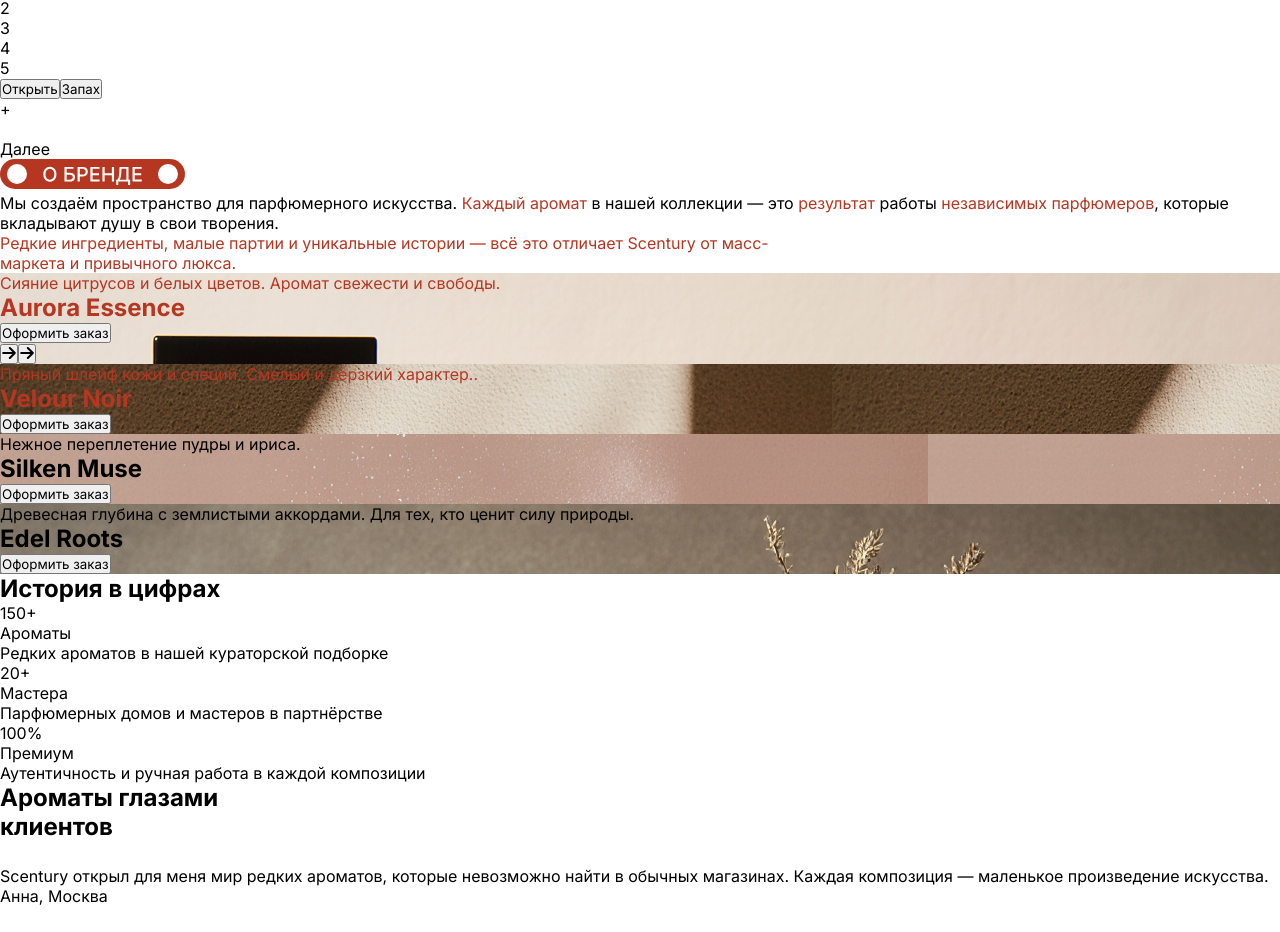
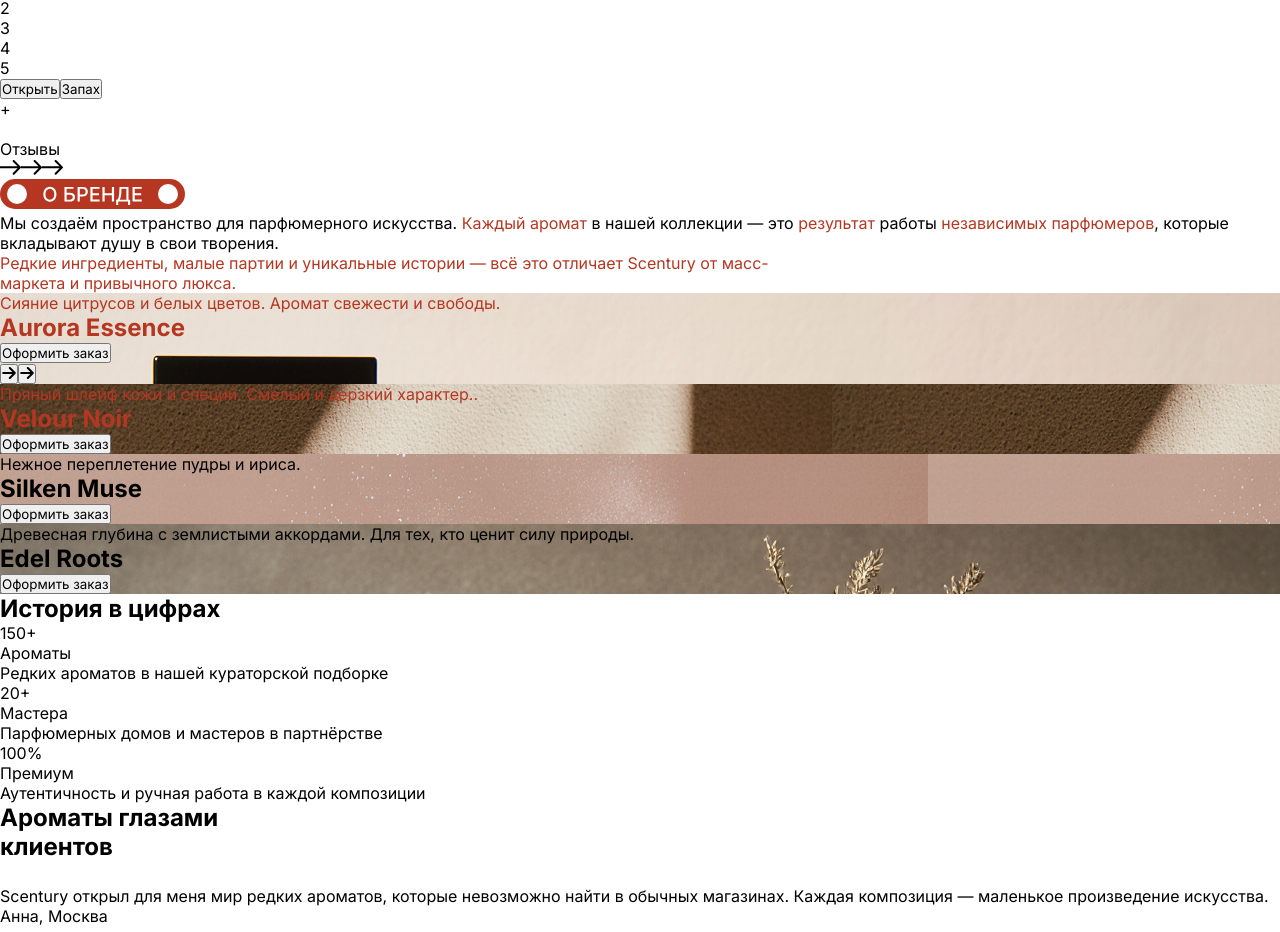
Before and after one commit to nezqt3/Scentury, a React (Create React App) app: page / in a window 1280 px wide. Shown: the part 874-1806 px from the top of the page. Built offline with nearby package versions, Linux system fonts and the light colour scheme.

Commit message:
add button with reviews on start screen

```diff
--- a/src/components/main/StartScreen.jsx
+++ b/src/components/main/StartScreen.jsx
@@ -4,6 +4,7 @@
 import Mail from "../../static/email.svg";
 import Xz from "../../static/xz.svg";
 import { act, useEffect, useState } from "react";
+import ArrowBlack from "../../static/black_arrow.svg";
 import blockRightBackground from "../../static/blockRightBackground.png";
 import blockRightBackgroundAurora from "../../static/image-back.png";
 import blockRightBackgroundVelour from "../../static/Velour-Noir.png";
@@ -138,7 +139,15 @@
               </div>
               <div
                 className="nextButton-bottom"
-                onClick={() => handleNavigationClick(activeIndex + 1)}
+                onClick={() => {
+                  const section = document.getElementById("#reviews");
+                  if (section) {
+                    section.scrollIntoView({
+                      behavior: "smooth",
+                      block: "start",
+                    });
+                  }
+                }}
               >
                 <div className="nextButton-bottom-inner">
                   <div className="inner-left">
@@ -150,7 +159,12 @@
                     />
                   </div>
                   <div className="inner-right">
-                    <p>Далее</p>
+                    <p>Отзывы</p>
+                    <div>
+                      <img src={ArrowBlack} />
+                      <img src={ArrowBlack} />
+                      <img src={ArrowBlack} />
+                    </div>
                   </div>
                 </div>
               </div>
--- a/src/styles/startScreen.css
+++ b/src/styles/startScreen.css
@@ -438,18 +438,70 @@
   background-color: rgba(234, 234, 234, 1);
   border: 2px solid white;
   outline: none;
+  width: 260px;
+  display: flex;
+  flex-direction: row;
 }
 
 .nextButton-bottom-inner {
-  border-radius: 40px;
+  border-radius: 35px;
   position: relative;
+  padding: 4px 33px 4px 4px;
+  display: flex;
+  cursor: pointer;
+  flex-direction: row;
+  justify-content: space-between;
+  transition: 0.3s transform ease-in-out;
+  background-color: white;
+  gap: 9px;
+  padding: 4px;
+}
+
+.nextButton-bottom-inner:hover {
+  transform: translateX(33px);
+}
+
+.inner-left {
+  background-color: white;
+  border-radius: 35px;
+}
+
+.inner-right {
+  display: flex;
+  gap: 7px;
+  flex-direction: column;
+  border-radius: 35px;
+}
+
+.inner-right div {
   display: flex;
   flex-direction: row;
-  gap: 9px;
-  padding: 4px;
-  background-color: white;
+  gap: 5px;
 }
 
 .inner-left .plus {
   position: absolute;
+  width: 40px;
+  height: 40px;
+  background-color: white;
+  align-items: center;
+  font-size: 20px;
+  text-align: center;
+  padding: 6px 13px;
+  top: 15px;
+  left: 15px;
+  border-radius: 50%;
 }
+
+.inner-left img {
+  border-radius: 40px;
+  height: 100%;
+  width: 130px;
+  background-size: cover;
+}
+
+.inner-right {
+  align-items: center;
+  padding-right: 7px;
+  margin: auto 0;
+}
```
Also changed, not shown: src/static/arrows_three.svg (added), src/static/black_arrow.svg (added).
